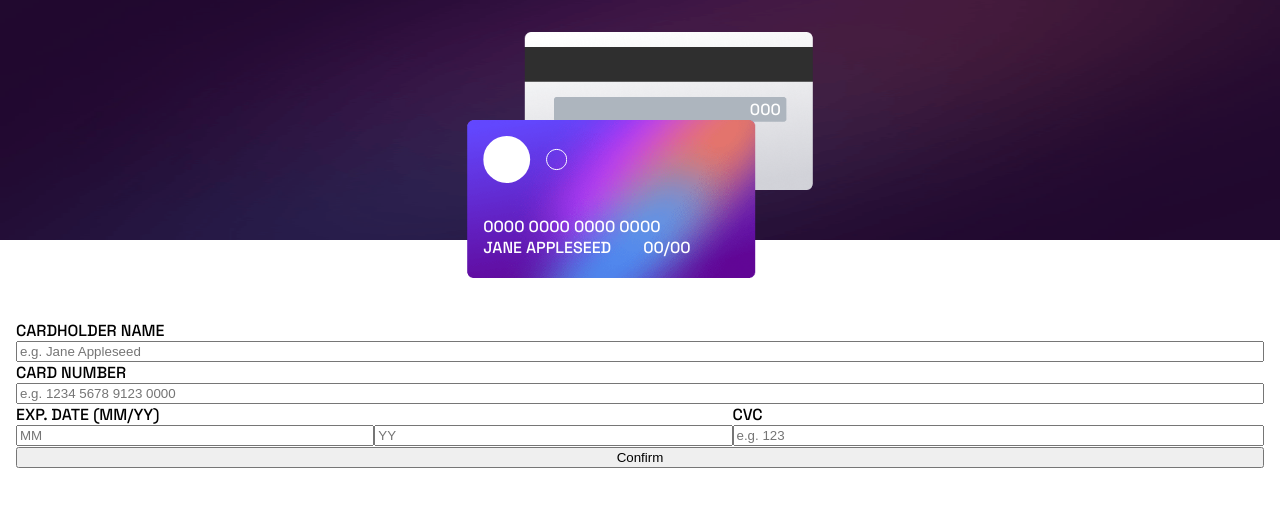
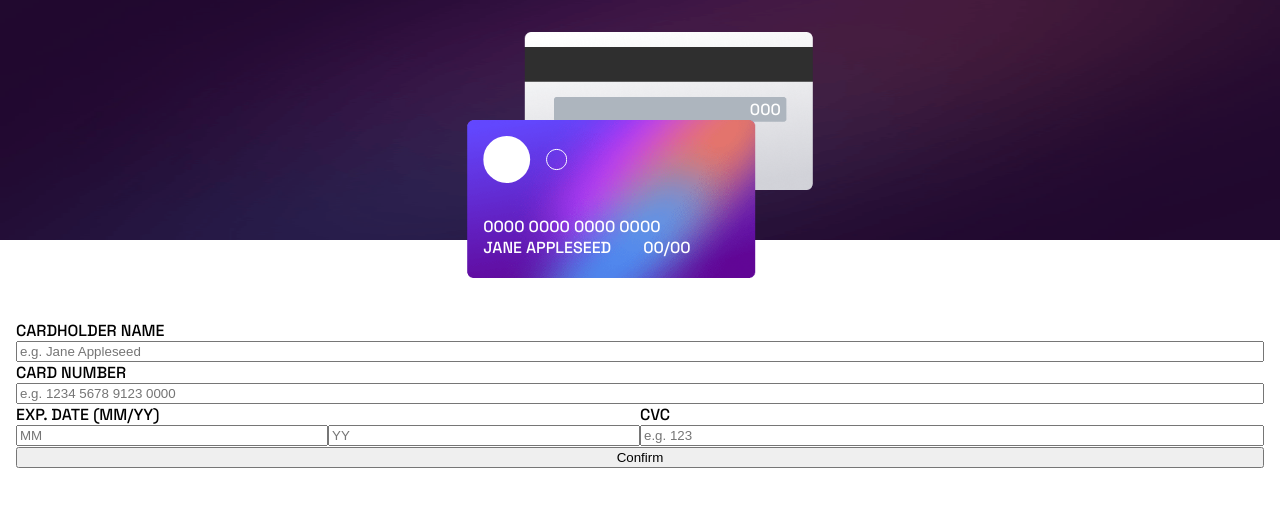
Before and after one commit to wishba/interactive-card-details-form-main, a React (Create React App) app: page / in a window 1280 px wide. Shown: the top 506 px of the page. Built offline with nearby package versions, Linux system fonts and the light colour scheme.

Commit message:
form grid width

```diff
--- a/src/index.css
+++ b/src/index.css
@@ -93,6 +93,7 @@ p {
 
 #fillForm {
   display: grid;
+  grid-template-columns: 1fr 1fr 1fr 1fr;
 }
 
 .form__name {
```
